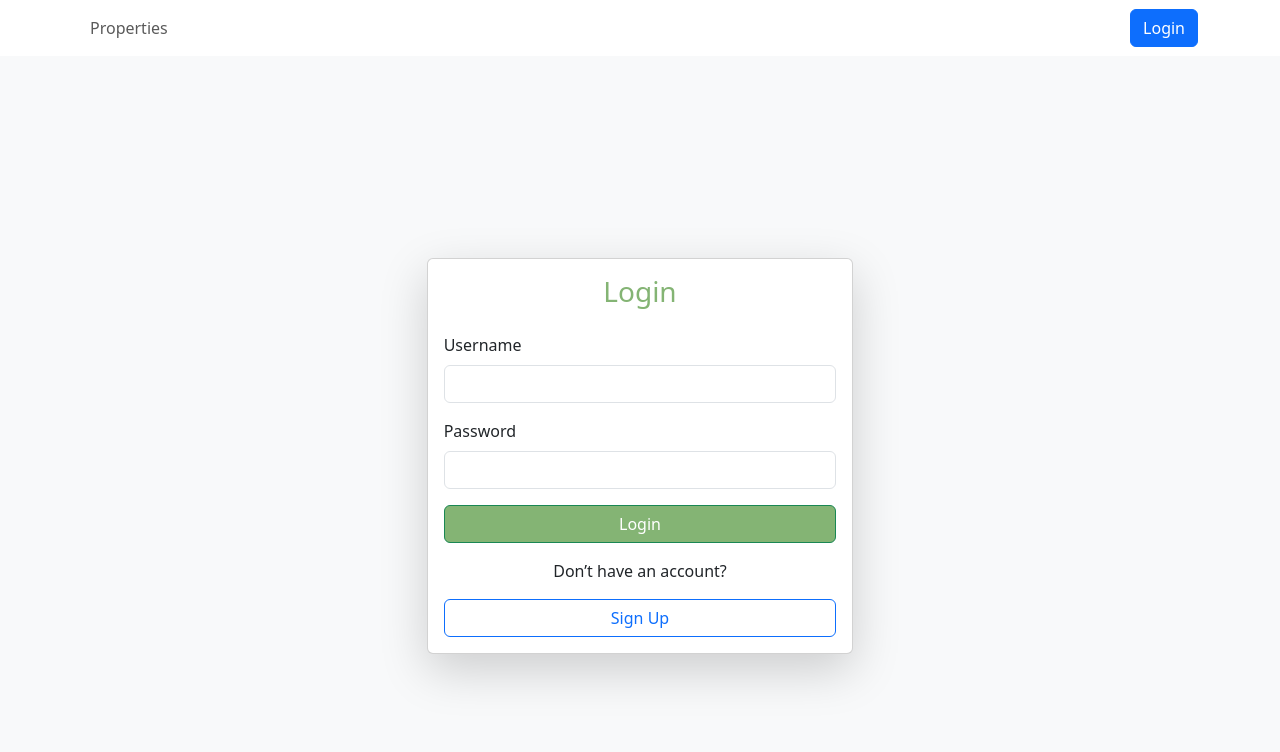
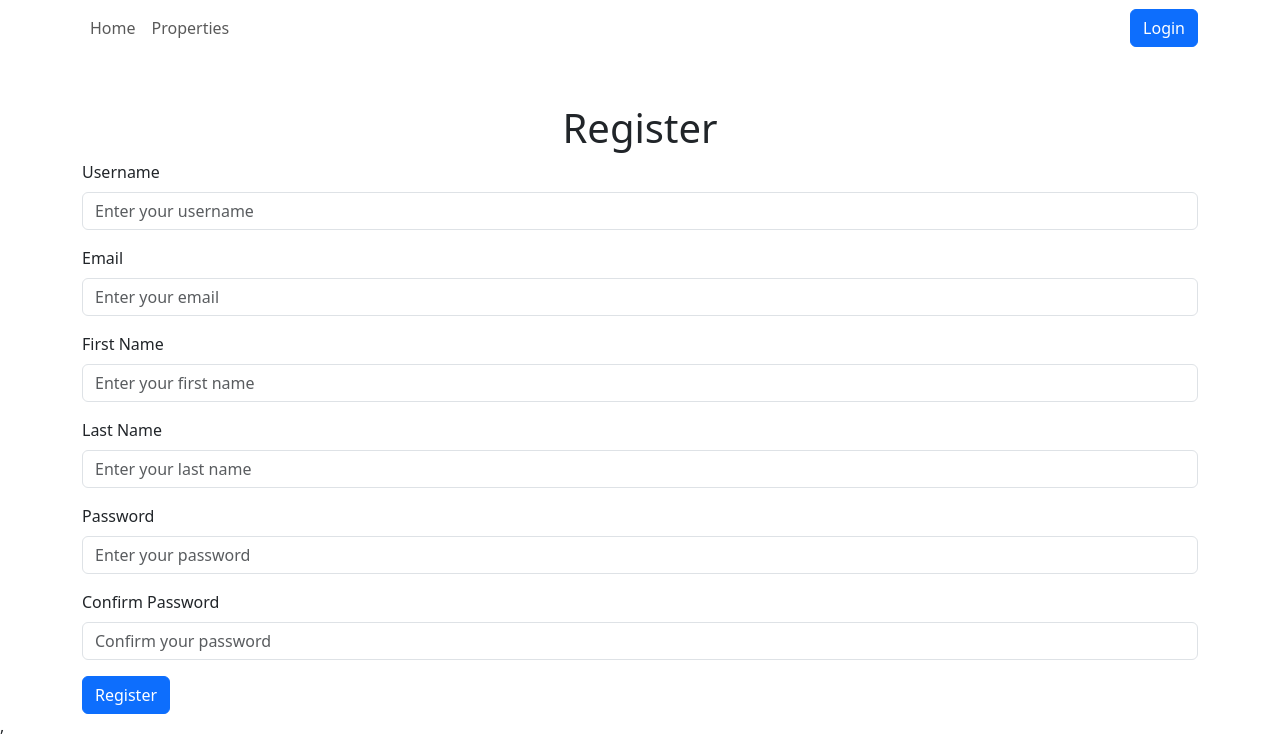
Before and after one commit to repair-or-replace/frontend_web_version, a React (Vite) app: page /signup in a window 1280 px wide. Before the commit this address led to /login. Shown: the top 752 px of the page. Built offline with nearby package versions, Linux system fonts and the light colour scheme.

Commit message:
update Add Property Register view Profile

```diff
--- a/src/App.jsx
+++ b/src/App.jsx
@@ -11,6 +11,8 @@ import EditInvestment from "./Components/EditInvestment";
 import EditProperty from "./Components/EditProperty";
 import Appliances from "./Components/Appliances";
 import AddNewProperty from "./Components/AddNewProperty"; // Import AddNewProperty
+import Profile from "./Components/Profile";
+import Register from "./Components/Register";
 
 function App() {
   const authToken = useSelector((state) => state.user.authToken); // Use Redux state
@@ -23,6 +25,7 @@ function App() {
         {/* Public routes */}
         {!authToken && <Route path="/" element={<Homepage />} />}
         {!authToken && <Route path="/login" element={<Login />} />}
+        {!authToken && <Route path="/signup" element={<Register />} />} {/* Add this */}
 
         {/* Private routes */}
         {authToken && (
@@ -35,7 +38,10 @@ function App() {
             <Route path="/edit-repair/:repairId" element={<EditRepair />} />
             <Route path="/edit-investment/:investmentId" element={<EditInvestment />} />
             <Route path="/add-new-property" element={<AddNewProperty />} /> {/* New route */}
+            <Route path="/profile" element={<Profile />} />
             <Route path="/login" element={<Navigate to="/" />} /> {/* Redirect if logged in */}
+            <Route path="/signup" element={<Register />} />
+
           </>
         )}
 
--- a/src/Components/Login.jsx
+++ b/src/Components/Login.jsx
@@ -44,7 +44,7 @@ const LoginForm = () => {
   };
 
   const handleSignUp = () => {
-    navigate("/register"); // Navigate to the registration page
+    navigate("/signup"); // Navigate to the registration page
   };
 
   return (
--- a/src/Components/Navbar.jsx
+++ b/src/Components/Navbar.jsx
@@ -7,15 +7,13 @@ function NavigationBar() {
   const dispatch = useDispatch();
   const navigate = useNavigate();
 
-  // 获取 Redux 状态
+
   const authToken = useSelector((state) => state.user.authToken);
 
   const handleLogOut = () => {
-    // 清除 Redux 和 localStorage 状态
     dispatch(logOut());
     localStorage.removeItem("authToken");
     sessionStorage.removeItem("user");
-    // 跳转到首页
     navigate("/");
   };
 
@@ -23,9 +21,17 @@ function NavigationBar() {
     <Navbar expand="md" className="navbar">
       <Container>
         <Nav className="me-auto">
+          <Nav.Link as={NavLink} to="/">
+            Home
+          </Nav.Link>
           <Nav.Link as={NavLink} to="/properties">
             Properties
           </Nav.Link>
+          {authToken && (
+            <Nav.Link as={NavLink} to="/profile">
+              Profile
+            </Nav.Link>
+          )}
         </Nav>
         {authToken ? (
           <Button onClick={handleLogOut} className="btn btn-danger">
@@ -33,7 +39,7 @@ function NavigationBar() {
           </Button>
         ) : (
           <Button
-            onClick={() => navigate("/login")} // 确保点击时跳转到登录页
+            onClick={() => navigate("/login")}
             className="btn btn-primary"
           >
             Login
--- /dev/null
+++ b/src/Components/Profile.jsx
@@ -0,0 +1,81 @@
+import React, { useState, useEffect } from "react";
+import axios from "axios";
+import { useSelector } from "react-redux";
+import { Alert, Container, Card } from "react-bootstrap";
+
+const Profile = () => {
+  const [userData, setUserData] = useState(null);
+  const [error, setError] = useState("");
+  const token = useSelector((state) => state.user.authToken); // 从 Redux 获取 token
+  const userId = useSelector((state) => state.user.userId); // 从 Redux 获取 user_id
+
+  useEffect(() => {
+    if (!token || !userId) {
+      setError("Missing authentication credentials.");
+      return;
+    }
+
+    const fetchUserProfile = async () => {
+      try {
+        const response = await axios.get(
+          `${import.meta.env.VITE_BACKEND_URL}/api/users/${userId}/`,
+          {
+            headers: {
+              Authorization: `Token ${token}`, // 确保使用正确的头部格式
+            },
+          }
+        );
+        setUserData(response.data);
+      } catch (err) {
+        console.error("Failed to fetch user data:", err.response || err);
+        setError("Failed to fetch user data.");
+      }
+    };
+
+    fetchUserProfile();
+  }, [token, userId]);
+
+  if (error) {
+    return (
+      <Container className="mt-5">
+        <Alert variant="danger">{error}</Alert>
+      </Container>
+    );
+  }
+
+  if (!userData) {
+    return (
+      <Container className="mt-5">
+        <p>Loading user data...</p>
+      </Container>
+    );
+  }
+
+  return (
+    <Container className="mt-5">
+      <Card>
+        <Card.Header>User Profile</Card.Header>
+        <Card.Body>
+          <p>
+            <strong>Username:</strong> {userData.username}
+          </p>
+          <p>
+            <strong>Email:</strong> {userData.email}
+          </p>
+          <p>
+            <strong>First Name:</strong> {userData.first_name || "N/A"}
+          </p>
+          <p>
+            <strong>Last Name:</strong> {userData.last_name || "N/A"}
+          </p>
+          <p>
+            <strong>Date Joined:</strong>{" "}
+            {new Date(userData.date_joined).toLocaleDateString()}
+          </p>
+        </Card.Body>
+      </Card>
+    </Container>
+  );
+};
+
+export default Profile;
--- a/src/Components/Register.jsx
+++ b/src/Components/Register.jsx
@@ -1,33 +1,73 @@
-import React, { useState } from 'react';
-import axios from 'axios';
-import { useNavigate } from 'react-router-dom';
-import { Form, Button, Alert, Container } from 'react-bootstrap';
+import React, { useState } from "react";
+import axios from "axios";
+import { useNavigate } from "react-router-dom";
+import { Form, Button, Container, Alert } from "react-bootstrap";
 
 const Register = () => {
-  const [inputs, setInputs] = useState({
-    username: '',
-    email: '',
-    password: '',
-    password_confirm: '',
+  const [formData, setFormData] = useState({
+    username: "",
+    email: "",
+    first_name: "",
+    last_name: "",
+    password: "",
+    confirm_password: "",
   });
-
-  const [error, setError] = useState(null);
+  const [error, setError] = useState("");
+  const [success, setSuccess] = useState("");
   const navigate = useNavigate();
 
   const handleChange = (e) => {
-    setInputs({ ...inputs, [e.target.name]: e.target.value });
+    const { name, value } = e.target;
+    setFormData({ ...formData, [name]: value });
   };
 
   const handleSubmit = async (e) => {
     e.preventDefault();
+
+    if (formData.password !== formData.confirm_password) {
+      setError("Passwords do not match.");
+      return;
+    }
+
     try {
-      await axios.post('https://repair-or-replace-back-end.onrender.com/api/users/', inputs);
-      navigate('/login');
+      console.log("Payload being sent:", {
+        username: formData.username,
+        email: formData.email,
+        first_name: formData.first_name,
+        last_name: formData.last_name,
+        password: formData.password,
+        password_confirm: formData.confirm_password,
+      });
+
+      const response = await axios.post(
+        `${import.meta.env.VITE_BACKEND_URL}/api/signup/`,
+        {
+          username: formData.username,
+          email: formData.email,
+          first_name: formData.first_name,
+          last_name: formData.last_name,
+          password: formData.password,
+          password_confirm: formData.confirm_password, // Include confirm_password
+        },
+        {
+          headers: { "Content-Type": "application/json" },
+        }
+      );
+
+      if (response.status === 201) {
+        setSuccess("Registration successful! Redirecting to login...");
+        setTimeout(() => navigate("/login"), 2000); // Redirect to login page after 2 seconds
+      }
     } catch (err) {
-      if (err.response && err.response.data && err.response.data.message) {
-        setError(err.response.data.message);
+      console.error("Error during registration:", err.response?.data || err.message);
+
+      const errorData = err.response?.data;
+      if (errorData) {
+        setError(
+          errorData.message || "An error occurred during registration."
+        );
       } else {
-        setError('Something went wrong. Please try again later.');
+        setError("An unknown error occurred. Please try again later.");
       }
     }
   };
@@ -35,56 +75,77 @@ const Register = () => {
   return (
     <Container className="mt-5">
       <h1 className="text-center">Register</h1>
+      {error && <Alert variant="danger">{error}</Alert>}
+      {success && <Alert variant="success">{success}</Alert>}
       <Form onSubmit={handleSubmit}>
-        <Form.Group controlId="formUsername">
+        <Form.Group className="mb-3" controlId="formUsername">
           <Form.Label>Username</Form.Label>
           <Form.Control
             type="text"
             name="username"
-            value={inputs.username}
+            value={formData.username}
             onChange={handleChange}
             required
             placeholder="Enter your username"
           />
         </Form.Group>
-        <Form.Group controlId="formEmail">
+        <Form.Group className="mb-3" controlId="formEmail">
           <Form.Label>Email</Form.Label>
           <Form.Control
             type="email"
             name="email"
-            value={inputs.email}
+            value={formData.email}
             onChange={handleChange}
             required
             placeholder="Enter your email"
           />
         </Form.Group>
-        <Form.Group controlId="formPassword">
+        <Form.Group className="mb-3" controlId="formFirstName">
+          <Form.Label>First Name</Form.Label>
+          <Form.Control
+            type="text"
+            name="first_name"
+            value={formData.first_name}
+            onChange={handleChange}
+            placeholder="Enter your first name"
+          />
+        </Form.Group>
+        <Form.Group className="mb-3" controlId="formLastName">
+          <Form.Label>Last Name</Form.Label>
+          <Form.Control
+            type="text"
+            name="last_name"
+            value={formData.last_name}
+            onChange={handleChange}
+            placeholder="Enter your last name"
+          />
+        </Form.Group>
+        <Form.Group className="mb-3" controlId="formPassword">
           <Form.Label>Password</Form.Label>
           <Form.Control
             type="password"
             name="password"
-            value={inputs.password}
+            value={formData.password}
             onChange={handleChange}
             required
             placeholder="Enter your password"
           />
         </Form.Group>
-        <Form.Group controlId="formPasswordConfirm">
+        <Form.Group className="mb-3" controlId="formConfirmPassword">
           <Form.Label>Confirm Password</Form.Label>
           <Form.Control
             type="password"
-            name="password_confirm"
-            value={inputs.password_confirm}
+            name="confirm_password"
+            value={formData.confirm_password}
             onChange={handleChange}
             required
             placeholder="Confirm your password"
           />
         </Form.Group>
-        <Button variant="primary" type="submit" className="mt-3">
+        <Button variant="primary" type="submit">
           Register
         </Button>
       </Form>
-      {error && <Alert variant="danger" className="mt-3">{error}</Alert>}
     </Container>
   );
 };
```
